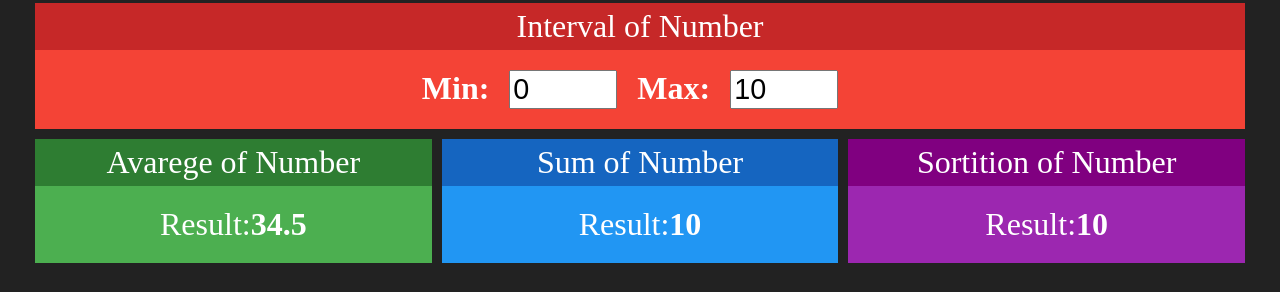
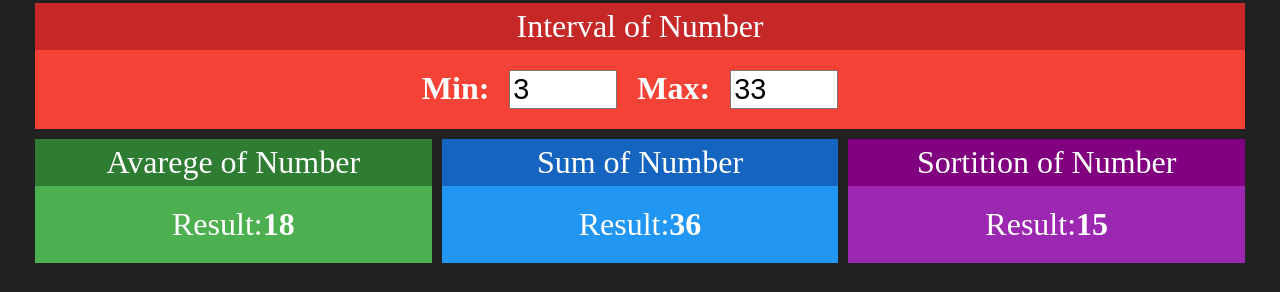
Before and after one commit to AlbertoParente/study-react-redux, a React (Create React App) app: page / in a window 1280 px wide. Shown: the part 192-484 px from the top of the page. Built offline with nearby package versions, Linux system fonts and the light colour scheme.

Commit message:
Implemeting the Component Sum, Sortition and Interval with redux

```diff
--- a/src/components/Average.jsx
+++ b/src/components/Average.jsx
@@ -10,7 +10,7 @@
             <div>
                 <span>
                     <span>Result:</span>
-                    <strong>{max + min / 2}</strong>
+                    <strong>{(max + min) / 2}</strong>
                 </span>
             </div>
         </Card>
--- a/src/components/Interval.jsx
+++ b/src/components/Interval.jsx
@@ -1,21 +1,32 @@
 import React from 'react'
+import { connect } from 'react-redux'
 import './interval.css'
 import Card from './Card'
 
-export default props => {
+function Interval(props) {
+    const { min, max } = props
 
     return (
         <Card title="Interval of Number" red>
             <div className="Interval">
                 <span>
                     <strong>Min:</strong>
-                    <input type="number" value={0} readOnly />
+                    <input type="number" value={min} readOnly />
                 </span>
                 <span>
                     <strong>Max:</strong>
-                    <input type="number" value={10} readOnly />
+                    <input type="number" value={max} readOnly />
                 </span>
             </div>
         </Card>
     )
 }
+
+function mapStateToProps(state) {
+    return {
+        min: state.numbers.min,
+        max: state.numbers.max
+    }
+}
+
+export default connect(mapStateToProps)(Interval)
--- a/src/components/Sortition.jsx
+++ b/src/components/Sortition.jsx
@@ -1,16 +1,28 @@
 import React from 'react'
+import { connect } from 'react-redux'
 import Card from './Card'
 
-export default props => {
+function Sortition(props) {
+    const { min, max } = props
+    const sortition = parseInt(Math.random() * (max - min)) + min
 
     return (
         <Card title="Sortition of Number" purple>
             <div>
                 <span>
                     <span>Result:</span>
-                    <strong>{10}</strong>
+                    <strong>{sortition}</strong>
                 </span>
             </div>
         </Card>
     )
 }
+
+function mapStateToProp(state) {
+    return {
+        min: state.numbers.min,
+        max: state.numbers.max,
+    }
+}
+
+export default connect(mapStateToProp)(Sortition)
--- a/src/components/Sum.jsx
+++ b/src/components/Sum.jsx
@@ -1,16 +1,26 @@
 import React from 'react'
+import { connect } from 'react-redux'
 import Card from './Card'
 
-export default props => {
-
+function Sum(props) {
+    const { min, max } = props
     return (
         <Card title="Sum of Number" blue>
             <div>
                 <span>
                     <span>Result:</span>
-                    <strong>{10}</strong>
+                    <strong>{min + max}</strong>
                 </span>
             </div>
         </Card>
     )
 }
+
+function mapStateToProp(state) {
+    return {
+        min: state.numbers.min,
+        max: state.numbers.max,
+    }
+}
+
+export default connect(mapStateToProp)(Sum)
```
